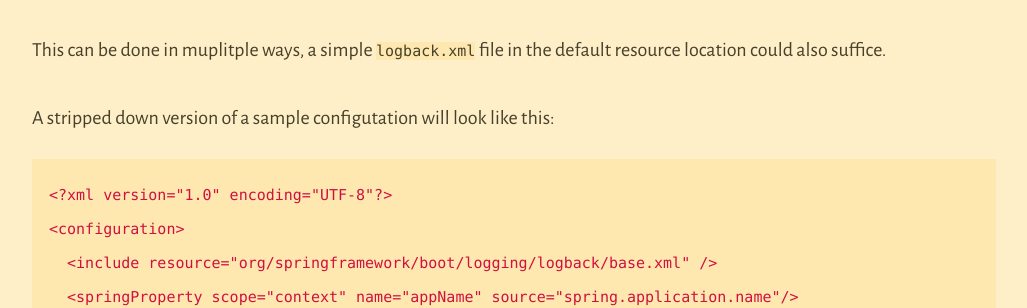
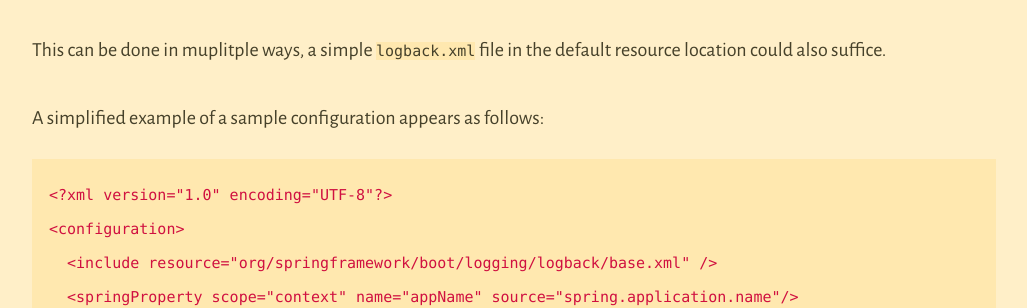
Before and after one commit to engineeringpurple/engineeringpurple.github.io, a Jekyll site: the page built from _posts/2023-12-07-spring-boot-observability.md, in a window 1280 px wide and 900 px high, scrolled down 1441 px. Shown: the part 152-460 px from the top of the window, without its empty margins (158-1185 px from the left). Built offline with Jekyll 4.4.1, drawn with Linux system fonts in a browser that asks for light colours.

Commit message:
fixed typos

````diff
--- a/_posts/2023-12-07-spring-boot-obeservability.md
+++ b/_posts/2023-12-07-spring-boot-observability.md
@@ -52,7 +52,7 @@ appender is simply a destination for log events.
 
 This can be done in muplitple ways, a simple `logback.xml` file in the default resource location could also suffice.
 
-A stripped down version of a sample configutation will look like this:
+A simplified example of a sample configuration appears as follows:
 
 ```yaml
 <?xml version="1.0" encoding="UTF-8"?>
````
